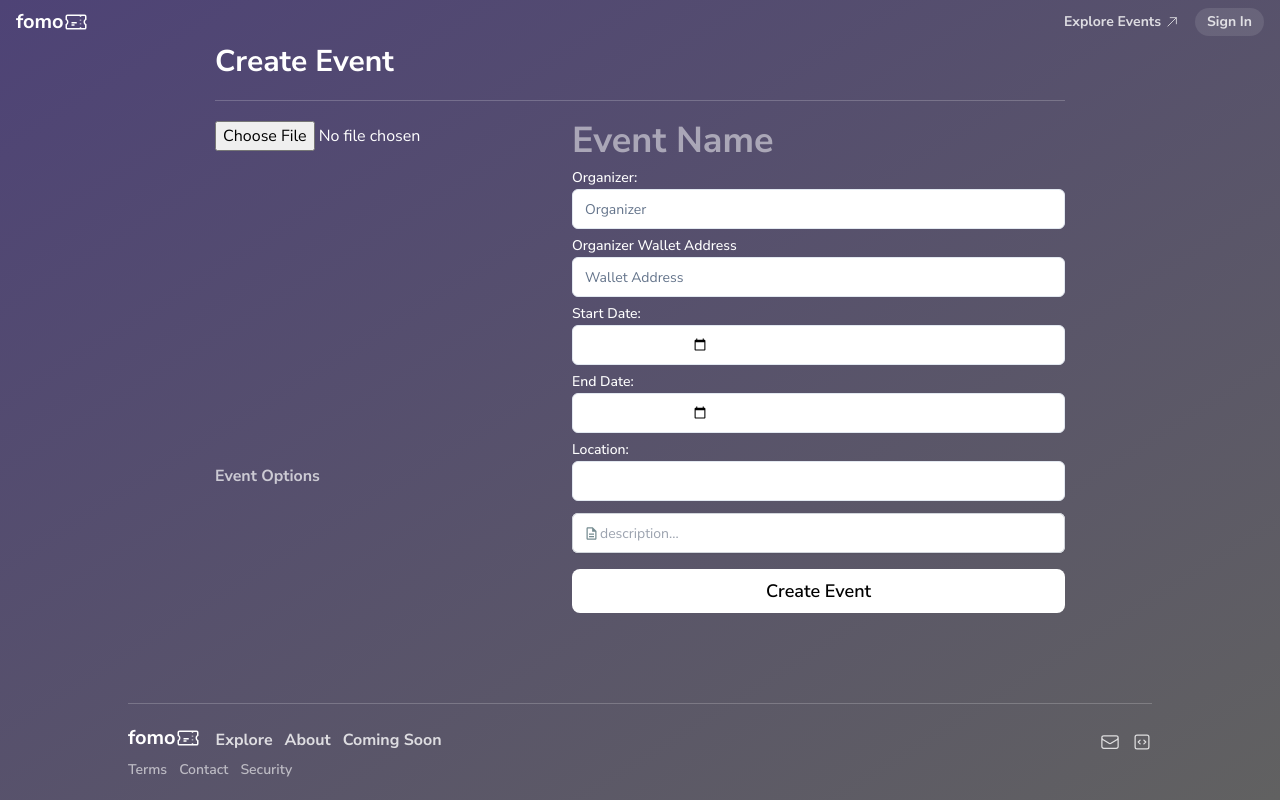
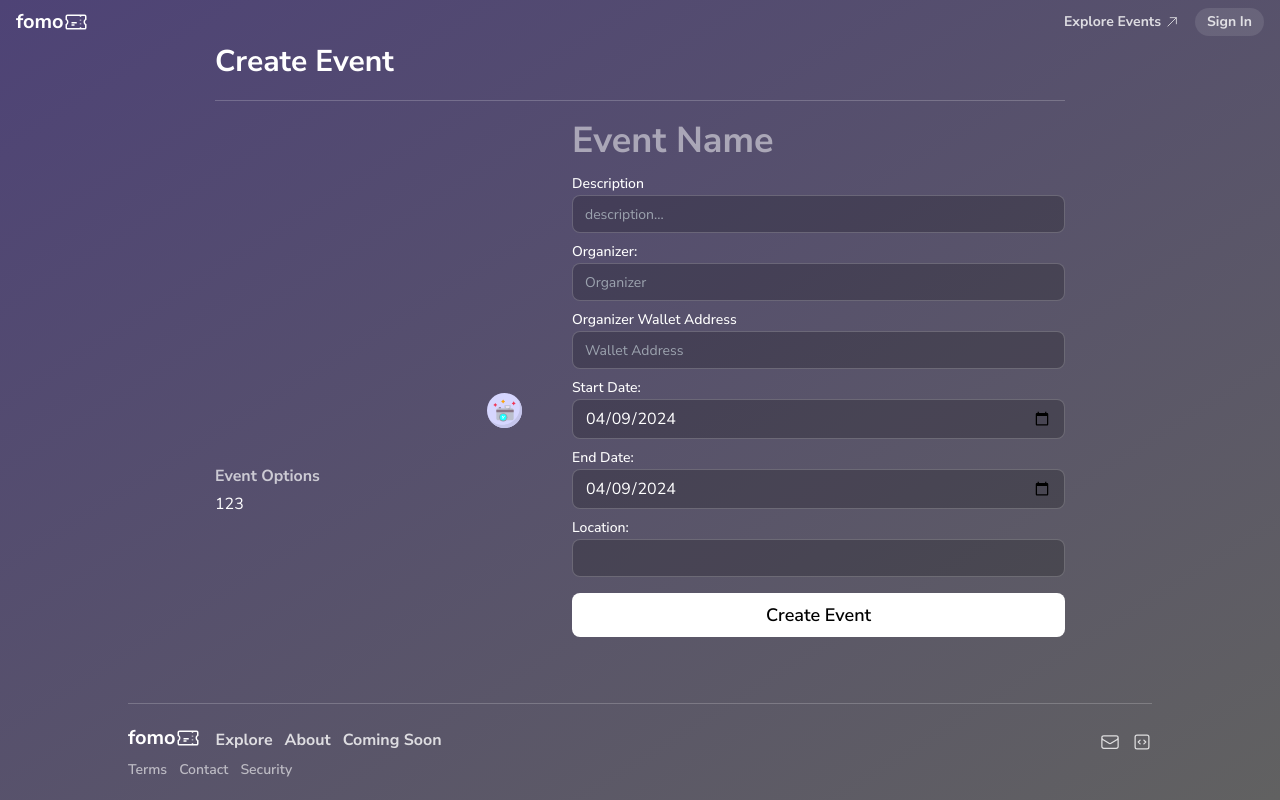
Before and after one commit to kevinpauljacob/fomo, a Next.js app in the folder client/: page /create in a window 1280 px wide. Built offline with nearby package versions, Linux system fonts and the light colour scheme.

Commit message:
file upload customized

```diff
--- a/client/src/app/create/page.tsx
+++ b/client/src/app/create/page.tsx
@@ -2,7 +2,6 @@
 import Image from "next/image";
 import { Input } from "@/components/ui/input";
 import { Label } from "@/components/ui/label";
-// import { Checkbox } from "@/components/ui/checkbox"
 import { Switch } from "@/components/ui/switch";
 import { Button } from "@/components/ui/button";
 
@@ -47,10 +46,19 @@ export default function CreateEvent() {
     >
   ) => {
     const { name, value } = e.target;
+    if (name === 'startDate' || name === 'endDate') {
+      // For date inputs, parse the value into a Date object
+      setFormData((prevData) => ({
+        ...prevData,
+        [name]: new Date(value),
+      }));
+    } else {
+      // For other inputs, update the value directly
       setFormData((prevData) => ({
         ...prevData,
         [name]: value,
       }));
+    }
   };
 
   const handleFileChange = (e: React.ChangeEvent<HTMLInputElement>) => {
@@ -81,7 +89,7 @@ export default function CreateEvent() {
         <form onSubmit={handleSubmit} className="">
           <div className="flex justify-between">
             <div className="w-[38%]">
-              <div className="w-[323px] h-[323px]">
+              <div className="w-[323px] h-[323px] relative">
                 {formData.picture && (
                   <img
                     src={URL.createObjectURL(formData.picture)}
@@ -94,20 +102,29 @@ export default function CreateEvent() {
                     }}
                   />
                 )}
-                <div className="grid w-full items-center gap-1.5">
+                <div className=" w-full items-center gap-1.5 absolute bottom-4 left-[17rem] cursor-pointer">
+                  <label>
                     <input
                       type="file"
                       accept="image/jpeg, image/png"
                       onChange={handleFileChange}
-                    className="w-max"
+                      className="hidden"
                     />
+                    <Image
+                      src={"/photograph.svg"}
+                      alt="desc"
+                      width={35}
+                      height={35}
+                      className="cursor-pointer"
+                    />
+                  </label>
                 </div>
               </div>
               <p className="text-white/70 font-bold mt-5 mb-1">Event Options</p>
               <div>
-                <button></button>
-                <button></button>
-                <button></button>
+                <button>1</button>
+                <button>2</button>
+                <button>3</button>
               </div>
             </div>
             <div className="w-[58%]">
@@ -115,82 +132,83 @@ export default function CreateEvent() {
                 <Input
                   className="bg-transparent outline-none border-none text-4xl font-bold text-white placeholder:text-white/50 px-0"
                   type="text"
+                  name="eventName"
                   placeholder="Event Name"
                   value={formData.eventName}
                   onChange={handleInputChange}
                   required
                 />
               </div>
-              <div className="pb-1">
+              <div className="flex flex-col my-3">
+                <Label>Description</Label>
+                <input
+                  type="text"
+                  name="price"
+                  id="price"
+                  className="bg-black/20 autofill-none outline-none border border-white/20 focus:border-white/50 focus:bg-black/30 rounded-lg px-3 py-1.5 mt-1 placeholder:text-sm"
+                  placeholder="description..."
+                  required
+                />
+              </div>
+              <div className="flex flex-col my-3">
                 <Label>Organizer:</Label>
-                <Input
+                <input
                   type="text"
+                  name="organizer"
                   placeholder="Organizer"
                   value={formData.organizer}
                   onChange={handleInputChange}
                   required
+                  className="bg-black/20 autofill-none outline-none border border-white/20 focus:border-white/50 focus:bg-black/30 rounded-lg px-3 py-1.5 mt-1 placeholder:text-sm"
                 />
               </div>
-              <div className="pb-1">
+              <div className="flex flex-col my-3">
                 <Label>Organizer Wallet Address</Label>
-                <Input
+                <input
                   type="text"
+                  name="organizerWalletAddress"
                   placeholder="Wallet Address"
                   value={formData.organizerWalletAddress}
                   onChange={handleInputChange}
                   required
+                  className="bg-black/20 autofill-none outline-none border border-white/20 focus:border-white/50 focus:bg-black/30 rounded-lg px-3 py-1.5 mt-1 placeholder:text-sm"
                 />
               </div>
-              <div className="pb-1">
+              <div className="flex flex-col my-3">
                 <Label>Start Date:</Label>
-                <Input
+                <input
                   type="date"
+                  name="startDate"
                   placeholder="Event Name"
                   value={formData.startDate.toISOString().split("T")[0]}
                   onChange={handleInputChange}
                   required
+                  className="bg-black/20 autofill-none outline-none border border-white/20 focus:border-white/50 focus:bg-black/30 rounded-lg px-3 py-1.5 mt-1"
                 />
               </div>
-              <div className="pb-1">
+              <div className="flex flex-col my-3">
                 <Label>End Date:</Label>
-                <Input
+                <input
                   type="date"
                   name="endDate"
                   value={formData.endDate.toISOString().split("T")[0]}
                   onChange={handleInputChange}
                   required
+                  className="bg-black/20 autofill-none outline-none border border-white/20 focus:border-white/50 focus:bg-black/30 rounded-lg px-3 py-1.5 mt-1"
                 />
               </div>
-              <div className="pb-1">
+              <div className="flex flex-col my-3">
                 <Label>Location:</Label>
-                <Input
+                <input
                   type="text"
                   name="location"
                   value={formData.location}
                   onChange={handleInputChange}
                   required
+                  className="bg-black/20 autofill-none outline-none border border-white/20 focus:border-white/50 focus:bg-black/30 rounded-lg px-3 py-1.5 mt-1"
                 />
               </div>
-              <div className="relative mt-2 rounded-md shadow-sm mb-1">
-                <div className="pointer-events-none absolute inset-y-0 left-0 flex items-center pl-3">
-                  <span className="text-gray-500 sm:text-sm">
-                    <Image
-                      src={"/free_icon_1.svg"}
-                      alt="desc"
-                      width={15}
-                      height={15}
-                    />
-                  </span>
-                </div>
-                <Input
-                  type="text"
-                  name="price"
-                  id="price"
-                  className="block w-full rounded-md border-0 py-1.5 pl-7 pr-24 text-gray-900 ring-1 ring-inset ring-gray-300 placeholder:text-gray-400 focus:ring-2 focus:ring-inset focus:ring-indigo-600 sm:text-sm sm:leading-6"
-                  placeholder="description..."
-                  required
-                />
-              </div>
+
               <div className="mt-4 mb-2">
                 <button
                   type="submit"
```
Also changed, not shown: client/public/photograph.svg (added). Lines whose indentation alone changed are shown as unchanged.
